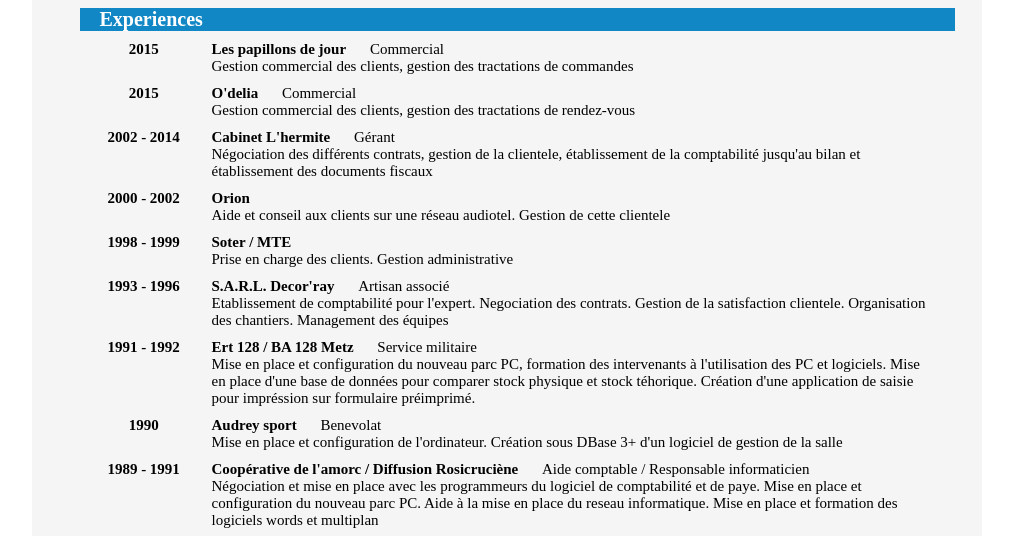
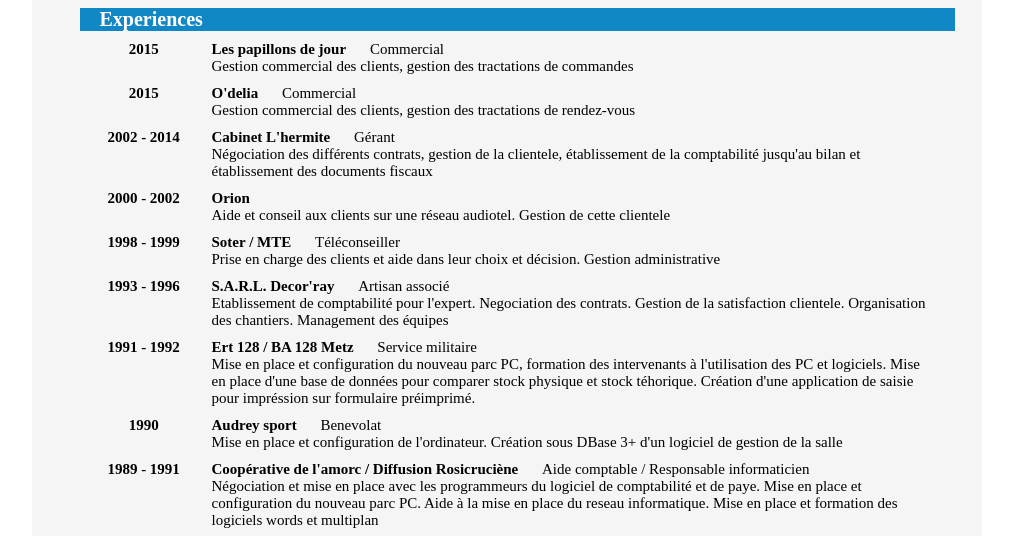
Before and after one commit to ced-77/C_V, a plain HTML site: page index.html in a window 1280 px wide. Shown: the part 264-800 px from the top of the page, without its empty margins (133-1146 px from the left). Drawn offline with Linux system fonts and the light colour scheme.

Commit message:
Rajout des postes pour orion et soter en teleconseiller

```diff
--- a/index.html
+++ b/index.html
@@ -178,7 +178,7 @@
 						</div>
 						<div class="entreprise">
 							<p class="nom_entreprise">Orion</p>
-							<p class="poste"></p>
+							<p class="poste"Téléconseiller></p>
 							<p class="description">Aide et conseil aux clients sur une réseau audiotel. Gestion de cette clientele</p>
 						</div>
 					</article>
@@ -189,8 +189,8 @@
 						</div>
 						<div class="entreprise">
 							<p class="nom_entreprise">Soter / MTE</p>
-							<p class="poste"></p>
-							<p class="description">Prise en charge des clients. Gestion administrative</p>
+							<p class="poste">Téléconseiller</p>
+							<p class="description">Prise en charge des clients et aide dans leur choix et décision. Gestion administrative</p>
 						</div>
 					</article>
 
```
